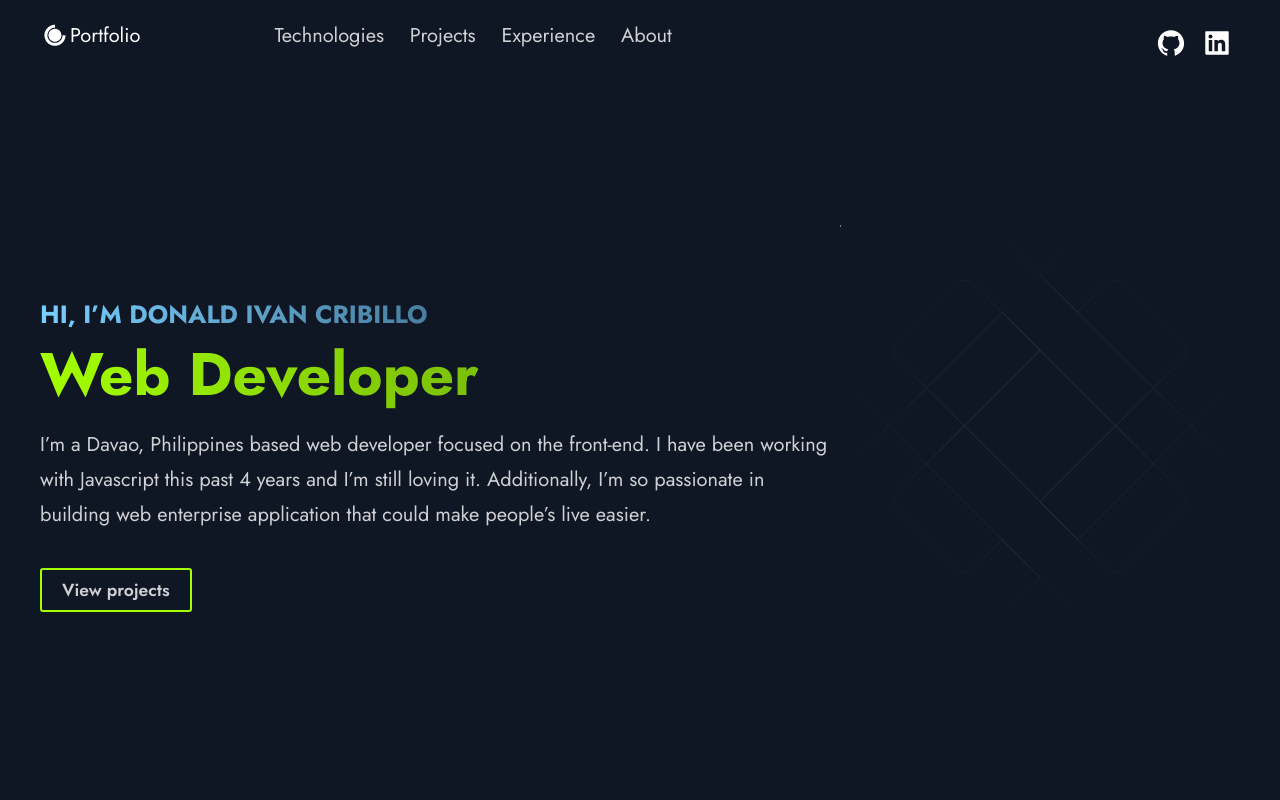
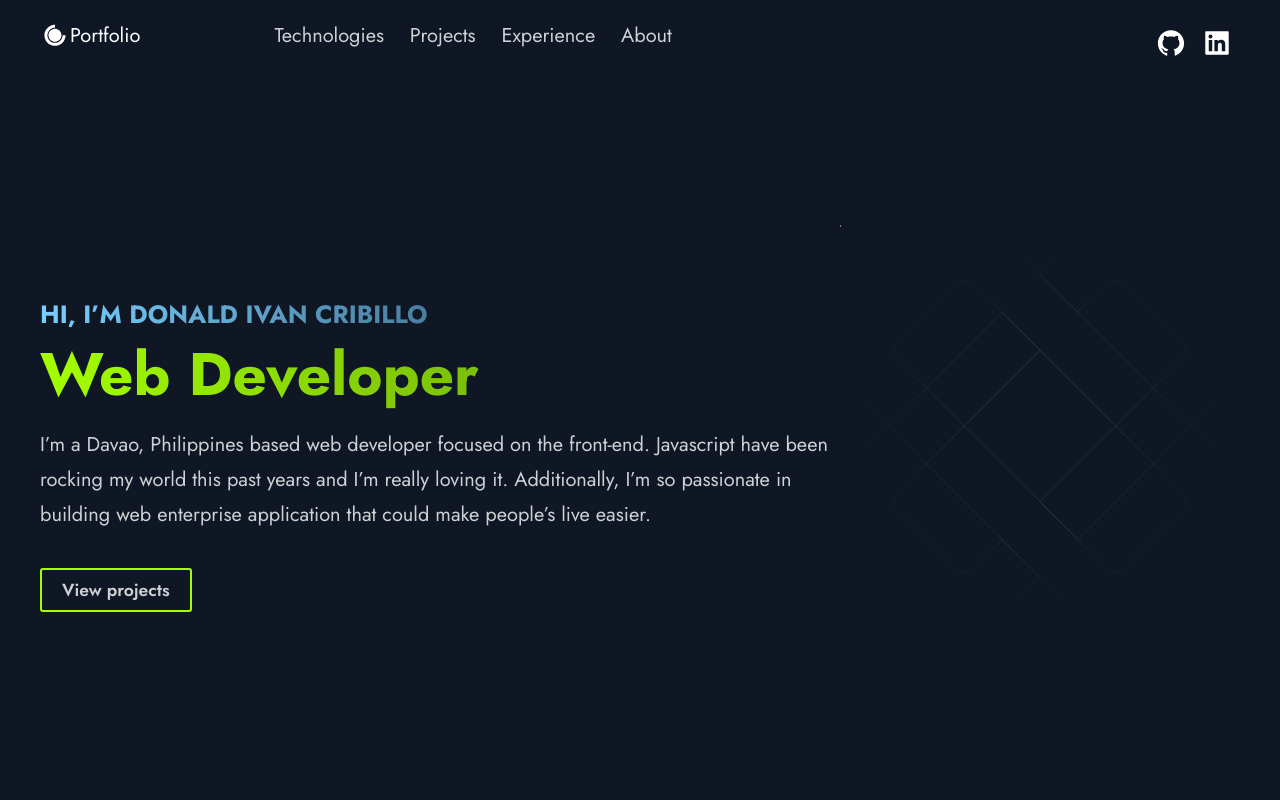
Before and after one commit to DonaldIvan/portfolio, a Next.js app: page / in a window 1280 px wide. Shown: the top 800 px of the page. Built offline with nearby package versions, Linux system fonts and the light colour scheme.

Commit message:
update text

```diff
--- a/components/Hero/Hero.tsx
+++ b/components/Hero/Hero.tsx
@@ -11,9 +11,9 @@ const Hero: React.FC = () => (
         <br />
       </SectionTitle>
       <SectionText>
-        I’m a Davao, Philippines based web developer focused on the front-end. I
-        have been working with Javascript this past 4 years and I’m still loving
-        it. Additionally, I’m so passionate in building web enterprise
+        I’m a Davao, Philippines based web developer focused on the front-end.
+        Javascript have been rocking my world this past years and I’m really
+        loving it. Additionally, I’m so passionate in building web enterprise
         application that could make people’s live easier.
       </SectionText>
       <Button href={`#${PROJECTS.id}`}>View projects</Button>
```
